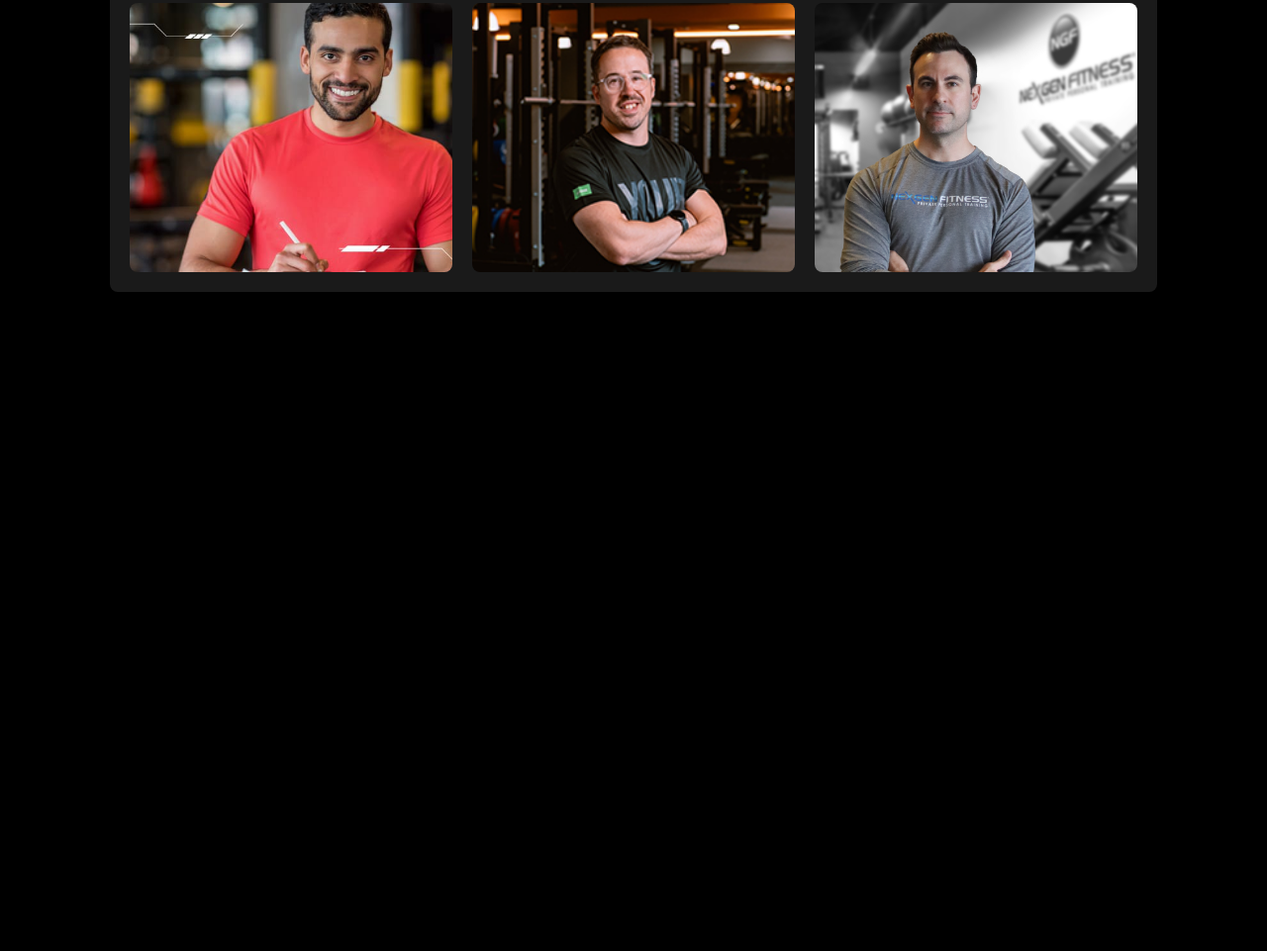
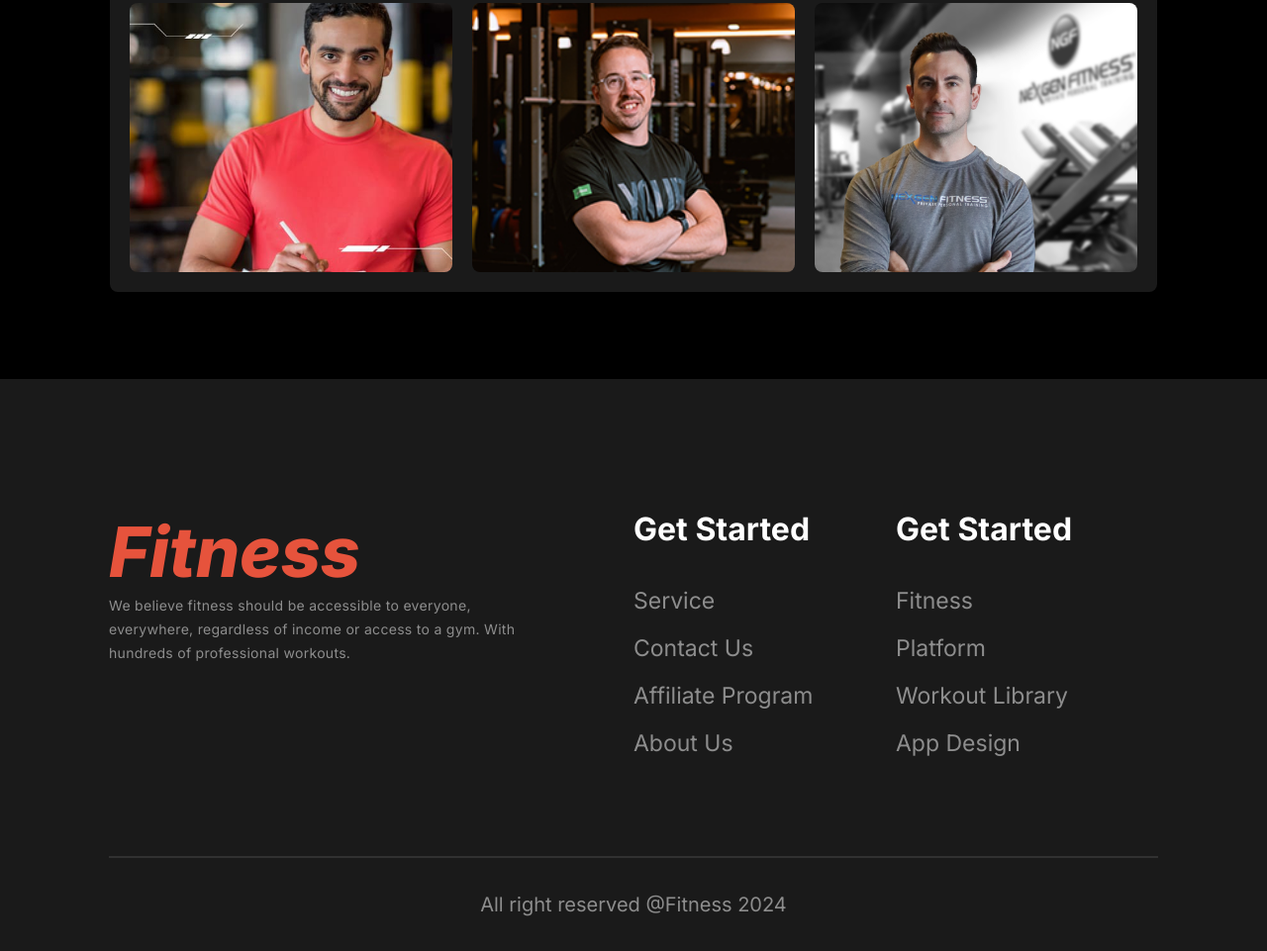
Before and after one commit to creatimint/assignment-no-2, a plain HTML site: page index.html in a window 1280 px wide. Shown: the part 3752-4713 px from the top of the page at 99% size. Before the commit the page ends 4135 px from the top, so only its background shows below. Drawn offline with Linux system fonts and the light colour scheme; a web font is replaced by a local one.

Commit message:
footer section added

```diff
--- a/index.html
+++ b/index.html
@@ -227,6 +227,31 @@
             </div>
           </section>
     </main>
-    <footer></footer>
+    <footer>
+        <div class="footer-txt-container grid">
+            <div class="about">
+                <h1 class="logo">Fitness</h1>
+                <p class="description2">We believe fitness should be accessible to everyone, everywhere, regardless of income or access to a gym. With hundreds of professional workouts.</p>
+            </div>
+            <div class="service">
+                <h2>Get Started</h2>
+                <p>Service</p>
+                <p>Contact Us</p>
+                <p>Affiliate Program</p>
+                <p>About Us</p>
+            </div>
+            <div class="service">
+                <h2>Get Started</h2>
+                <p>Fitness</p>
+                <p>Platform</p>
+                <p>Workout Library</p>
+                <p>App Design</p>
+            </div>
+        </div>
+        <div class="footer-line">
+            <hr>
+            <p id="copyright">All right reserved @Fitness 2024</p>
+        </div>
+    </footer>
 </body>
 </html>
--- a/style.css
+++ b/style.css
@@ -472,6 +472,56 @@ thead td{
 }
 
 
+/* =============Footer section=============================== */
+footer{
+    background-color: rgba(255, 255, 255, 0.1);
+    padding-top: 66px;
+    padding-bottom: 35px;
+}
+
+.footer-txt-container, .footer-line{
+    max-width: 1060px;
+    margin: 0 auto;
+}
+.footer-txt-container .logo{
+    font-size: 4.375rem;
+    font-weight: 900 italic;
+    color: var(--color1);
+}
+.footer-txt-container{
+    grid-template-columns: 50% 25% 25%;
+    margin-top: 66px;
+    /* border: #E6533C 1px solid; */
+}
+.footer-txt-container .about > p{
+    max-width: 443px;
+}
+#copyright{
+    font-size: 1.25rem;
+    color: var(--color3);
+    text-align: center;
+    margin-top: 35px;
+}
+.footer-line hr{
+    height: 2px;
+    background-color: rgba(255, 255, 255, 0.1);
+    border: none;
+    margin-top: 80px;
+}
+.footer-txt-container .service > p{
+    font-size: 1.4375rem;
+    color: var(--color3);
+    margin-bottom: 20px;
+    font-weight: 400;
+}
+.footer-txt-container .service > h2{
+    font-size: 2rem;
+    color: var(--color2);
+    margin-bottom: 39px;
+}
+
+
+
 
 
 
```
